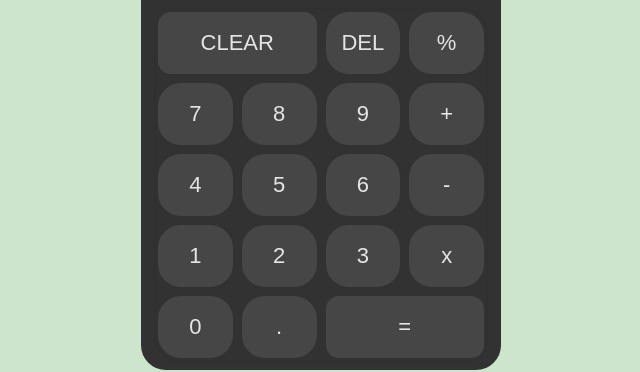
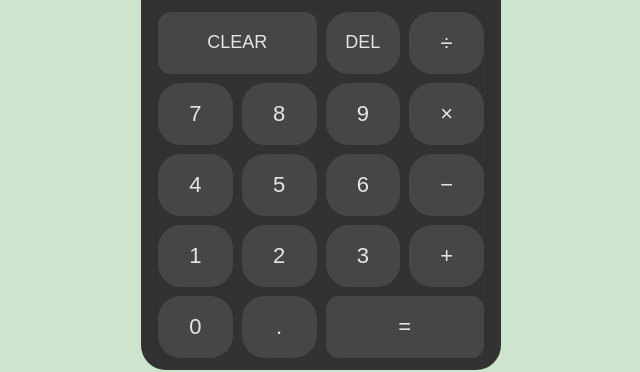
Before and after one commit to Monfang/calculator, a plain HTML site: page index.html in a window 1280 px wide. Shown: the part 221-593 px from the top of the page, 319-959 px from the left. Drawn offline with Linux system fonts and the light colour scheme.

Commit message:
Change percentage to divide symbol

```diff
--- a/css/style.css
+++ b/css/style.css
@@ -61,6 +61,10 @@ body {
    border-radius: 15px;
 }
 
+.clearDel {
+  font-size: 18px;
+}
+
 .button:Hover {
   color: #464646;
 }
--- a/index.html
+++ b/index.html
@@ -24,22 +24,22 @@
         <div id="buttonContainer">
           <button type="button" class="button biggerButton clearDel" name="button">CLEAR</button>
           <button type="button" class="button clearDel" name="button">DEL</button>
-          <button type="button" class="button operator" name="button">%</button>
+          <button type="button" class="button operator" name="button">&divide;</button>
           <button type="button" class="button number" name="button">7</button>
           <button type="button" class="button number" name="button">8</button>
           <button type="button" class="button number" name="button">9</button>
-          <button type="button" class="button operator" name="button">+</button>
+          <button type="button" class="button operator" name="button">&times;</button>
           <button type="button" class="button number" name="button">4</button>
           <button type="button" class="button number" name="button">5</button>
           <button type="button" class="button number" name="button">6</button>
-          <button type="button" class="button operator" name="button">-</button>
+          <button type="button" class="button operator" name="button">&minus;</button>
           <button type="button" class="button number" name="button">1</button>
           <button type="button" class="button number" name="button">2</button>
           <button type="button" class="button number" name="button">3</button>
-          <button type="button" class="button operator" name="button">x</button>
+          <button type="button" class="button operator" name="button">&plus;</button>
           <button type="button" class="button number" name="button">0</button>
           <button type="button" class="button operator" name="button">.</button>
-          <button type="button" class="button biggerButton equal" name="button">=</button>
+          <button type="button" class="button biggerButton equal" name="button">&equals;</button>
         </div>
       </div>
 
```
